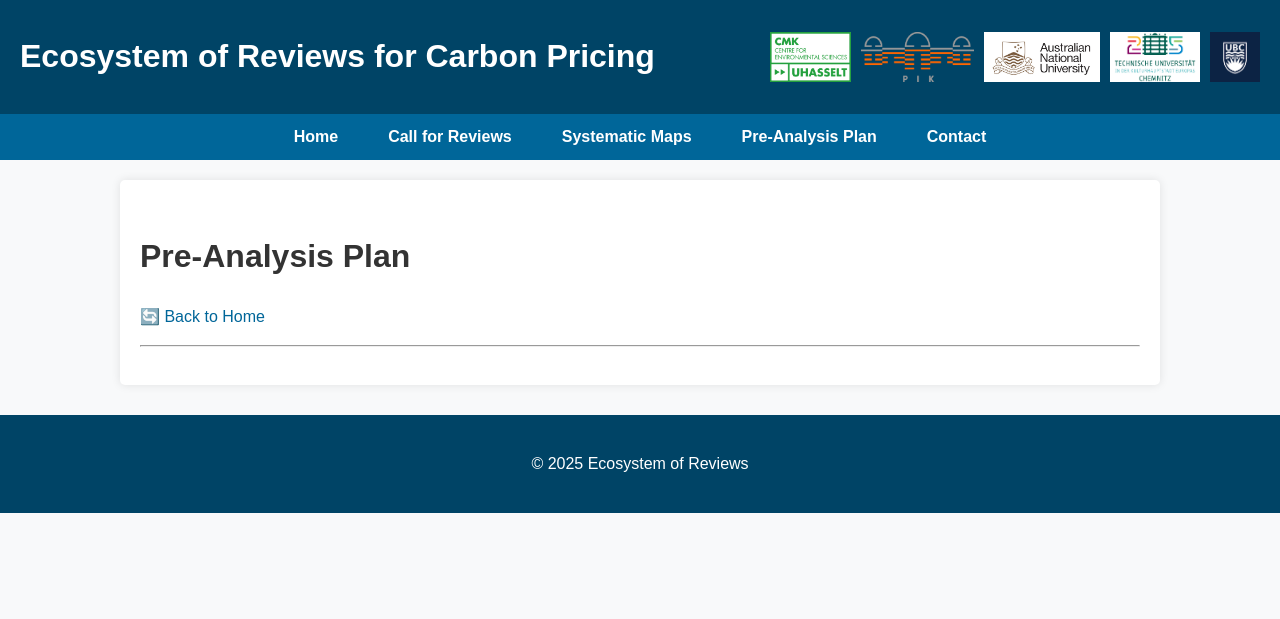
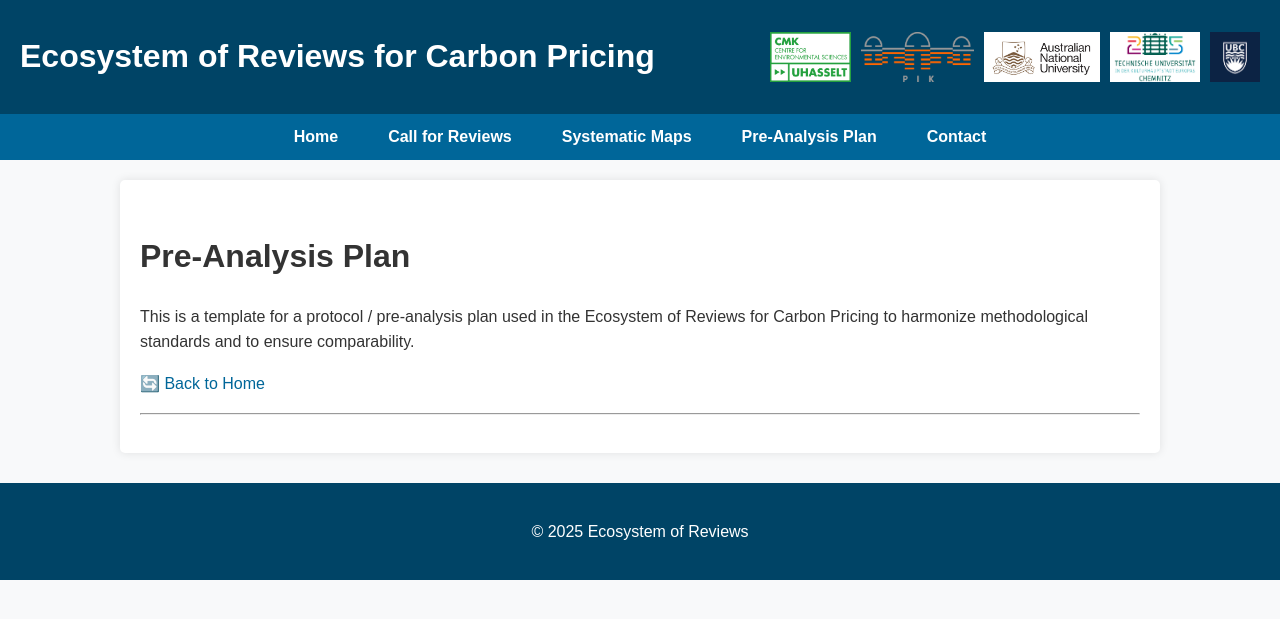
Before and after one commit to trangdtk-vnu/ecosystem-reviews, a Jekyll site: the page built from pre-analysis-plan.md, in a window 1280 px wide. Shown: the top 619 px of the page. Built offline with Jekyll 4.4.1, drawn with Linux system fonts in a browser that asks for light colours.

Commit message:
Update pre-analysis-plan.md

```diff
--- a/pre-analysis-plan.md
+++ b/pre-analysis-plan.md
@@ -1,10 +1,11 @@
 ---
 layout: default
-title: Pre-Analysis Plan
+title: Protocol template
 nav_order: 4
 ---
 
 # Pre-Analysis Plan
+This is a template for a protocol / pre-analysis plan used in the Ecosystem of Reviews for Carbon Pricing to harmonize methodological standards and to ensure comparability.
 
 [🔄 Back to Home](index.md)
 
```
